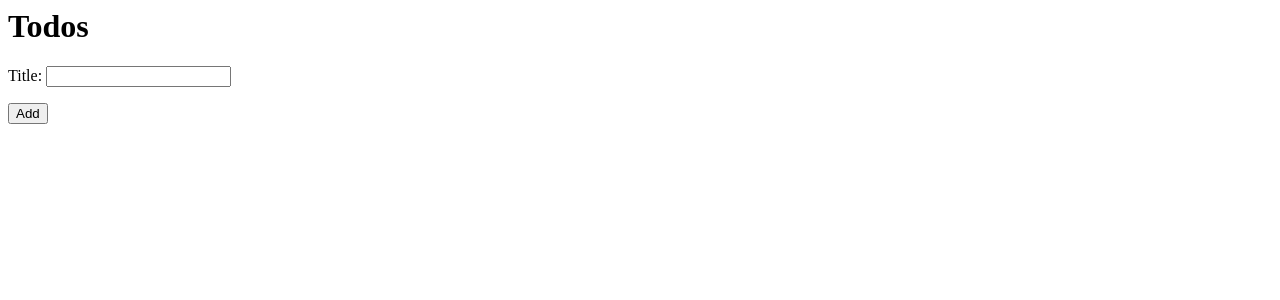
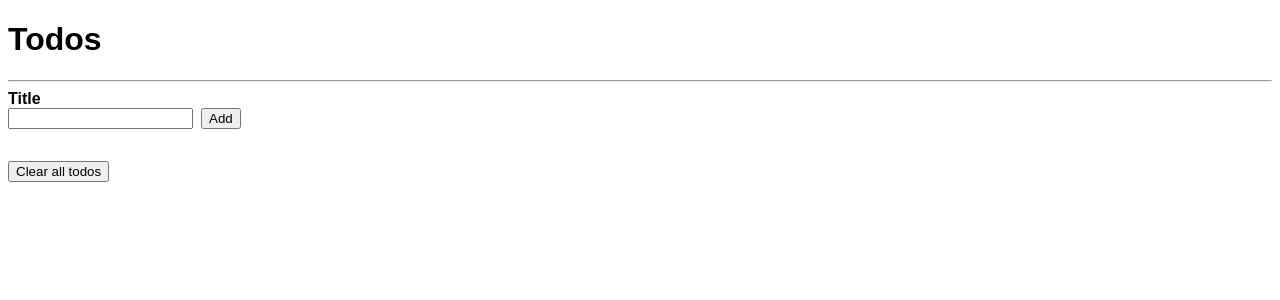
Before and after one commit to kolofordjango/todo-demo, a Django app: page / in a window 1280 px wide. Shown: the top 300 px of the page. Run offline with Django 4.2, Linux system fonts and the light colour scheme; data that the repository does not hold is empty.

Commit message:
More complexity

```diff
--- /dev/null
+++ b/core/templates/base.html
@@ -0,0 +1,16 @@
+{% load static %}
+<!DOCTYPE html>
+<html lang="en">
+<head>
+  <meta http-equiv="Content-Type" content="text/html; charset=UTF-8"/>
+  <meta name="viewport" content="width=device-width, initial-scale=1, maximum-scale=1.0"/>
+  <title>Todos – Kolo Demo</title>
+
+  {% block extra_head %}
+  {% endblock %}
+</head>
+<body style="font-family: Sans-Serif">
+{% block body %}
+{% endblock %}
+</body>
+</html>
--- a/core/templates/list_todos.html
+++ b/core/templates/list_todos.html
@@ -1,4 +1,7 @@
 
+{% extends "base.html" %}
+
+{% block body %}
 <h1>Todos</h1>
 {% for todo in todos %}
 <ul>
@@ -17,13 +20,31 @@
         {% else %}
             <button type="submit">Complete</button>
         {% endif %}
-
+    </form>
+    <form style="display: inline" method="POST" action="{% url 'delete_todo' todo.id %}">
+        {% csrf_token %}
+        <button type="submit">Delete</button>
     </form>
 </ul>
 {% endfor %}
 
-<form method="POST" action="/add/">
+<hr>
+<form style="display: inline" method="POST" action="/add/">
     {% csrf_token %}
-    {{ form.as_p }}
-    <button type="submit">Add</button>
+    <div style="display: flex;">
+    {% for field in form %}
+        <div style="display: flex; flex-direction: column;">
+            <label style="font-weight: bold" for="{{ field.id_for_label }}">{{ field.label }}</label>
+            {{ field }}
+        </div>
+    {% endfor %}
+    <button style="place-self: end; margin-left: 0.5rem;" type="submit">Add</button>
+    </div>
 </form>
+
+<form style="margin-top: 2rem" method="POST" action="{% url 'clear_todos' %}">
+    {% csrf_token %}
+    <button type="submit">Clear all todos</button>
+    </div>
+</form>
+{% endblock %}
--- a/core/views.py
+++ b/core/views.py
@@ -27,10 +27,12 @@ class TodoForm(forms.ModelForm):
 
 @authenticate
 def list_todos(request):
+
+    import requests
+    google = requests.head("https://google.com")
+
     todos = Todo.objects.all().order_by("id")
-
     form = TodoForm()
-
     return render(request, 'list_todos.html', {'todos': todos, 'form': form})
 
 @authenticate
@@ -38,7 +40,8 @@ def add_todo(request):
     form = TodoForm(request.POST)
     if form.is_valid():
         form.save()
-        return HttpResponseRedirect('/')
+        todos = Todo.objects.all().order_by("id")
+        return render(request, "list_todos.html", {"todos": todos, "form": form})
 
 
 def break_down_from_gpt(title):
@@ -63,6 +66,7 @@ def break_down_from_gpt(title):
 
 @authenticate
 def breakdown_todo(request):
+    # TODO: Convert this to id
     title = request.POST['title']
 
     existing_todo = Todo.objects.get(title=title)
@@ -78,15 +82,41 @@ def breakdown_todo(request):
     for todo in todos_to_add:
         Todo.objects.create(title=todo)
 
-    return HttpResponseRedirect('/')
+    todos = Todo.objects.all().order_by("id")
+    form = TodoForm()
+    return render(request, "list_todos.html", {"todos": todos, "form": form})
 
 
 @authenticate
 def complete_todo(request, todo_id):
     todo = get_object_or_404(Todo, id=todo_id)
+
     if todo.is_completed:
         todo.is_completed = False
     else:
         todo.is_completed = True
     todo.save()
-    return HttpResponseRedirect("/")
+
+    todos = Todo.objects.all().order_by("id")
+    form = TodoForm()
+    return render(request, "list_todos.html", {"todos": todos, "form": form})
+
+
+@authenticate
+def delete_todo(request, todo_id):
+    todo = get_object_or_404(Todo, id=todo_id)
+
+    todo.delete()
+
+    todos = Todo.objects.all().order_by("id")
+    form = TodoForm()
+    return render(request, "list_todos.html", {"todos": todos, "form": form})
+
+
+@authenticate
+def clear_todos(request):
+    Todo.objects.all().delete()
+
+    todos = Todo.objects.all().order_by("id")
+    form = TodoForm()
+    return render(request, "list_todos.html", {"todos": todos, "form": form})
--- a/todo/urls.py
+++ b/todo/urls.py
@@ -16,11 +16,20 @@ Including another URLconf
 """
 from django.contrib import admin
 from django.urls import path
-from core.views import list_todos, add_todo, breakdown_todo, complete_todo
+from core.views import (
+    list_todos,
+    add_todo,
+    breakdown_todo,
+    complete_todo,
+    delete_todo,
+    clear_todos,
+)
 
 urlpatterns = [
     path("", list_todos, name="list_todos"),
     path("add/", add_todo, name="add_todo"),
     path("break/", breakdown_todo, name="breakdown_todo"),
     path("complete/<int:todo_id>/", complete_todo, name="complete_todo"),
+    path("delete/<int:todo_id>/", delete_todo, name="delete_todo"),
+    path("clear/", clear_todos, name="clear_todos"),
 ]
```
Also changed, not shown: .kolo/config.toml (added).
